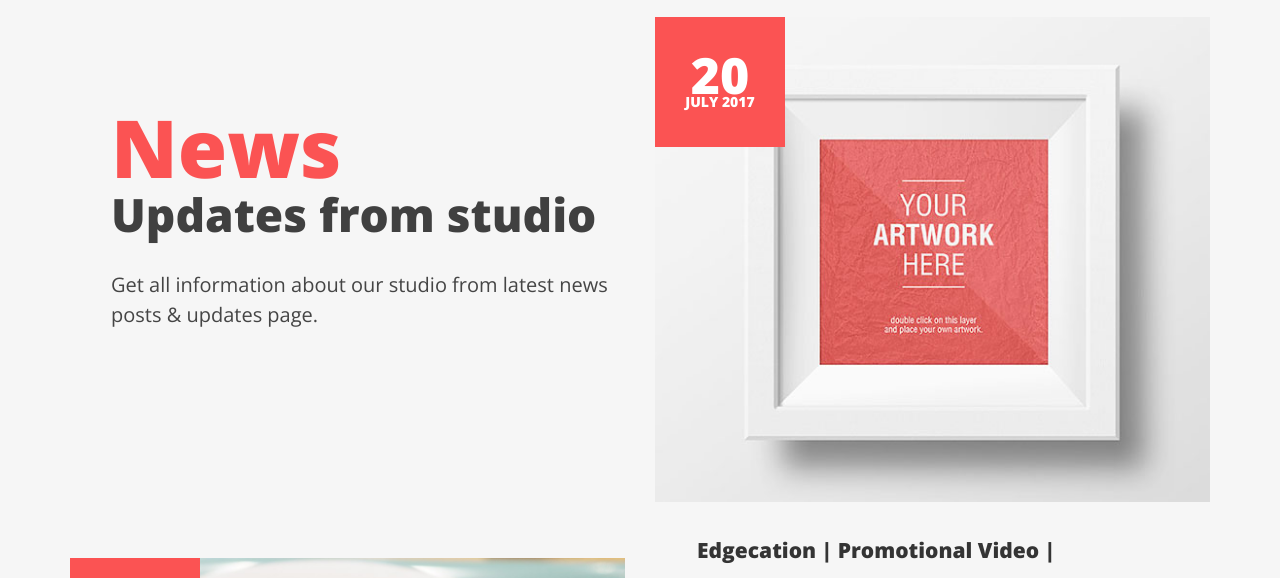
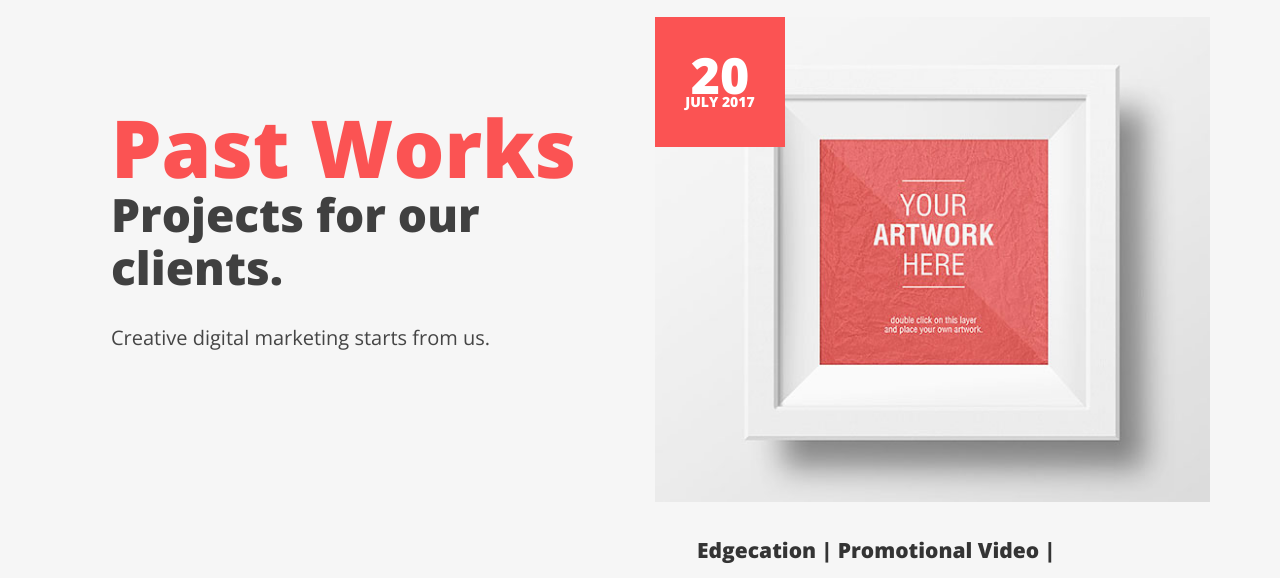
Before and after one commit to imnxllet/natstudio.online, a plain HTML site: page works.html in a window 1280 px wide. Shown: the part 143-721 px from the top of the page. Drawn offline with nearby package versions, Linux system fonts and the light colour scheme; a web font is replaced by a local one.

Commit message:
modify works

```diff
--- a/works.html
+++ b/works.html
@@ -114,11 +114,11 @@
 
                     	<header>
 
-                        	<h2><span>News</span> Updates from studio</h2>
+                        	<h2><span>Past Works</span> Projects for our clients. </h2>
 
                         </header>
 
-                        <p>Get all information about our studio from latest news posts & updates page.</p>
+                        <p>Creative digital marketing starts from us.</p>
 
                     </article>
 
```
Also changed, not shown: images/favicon.ico.
